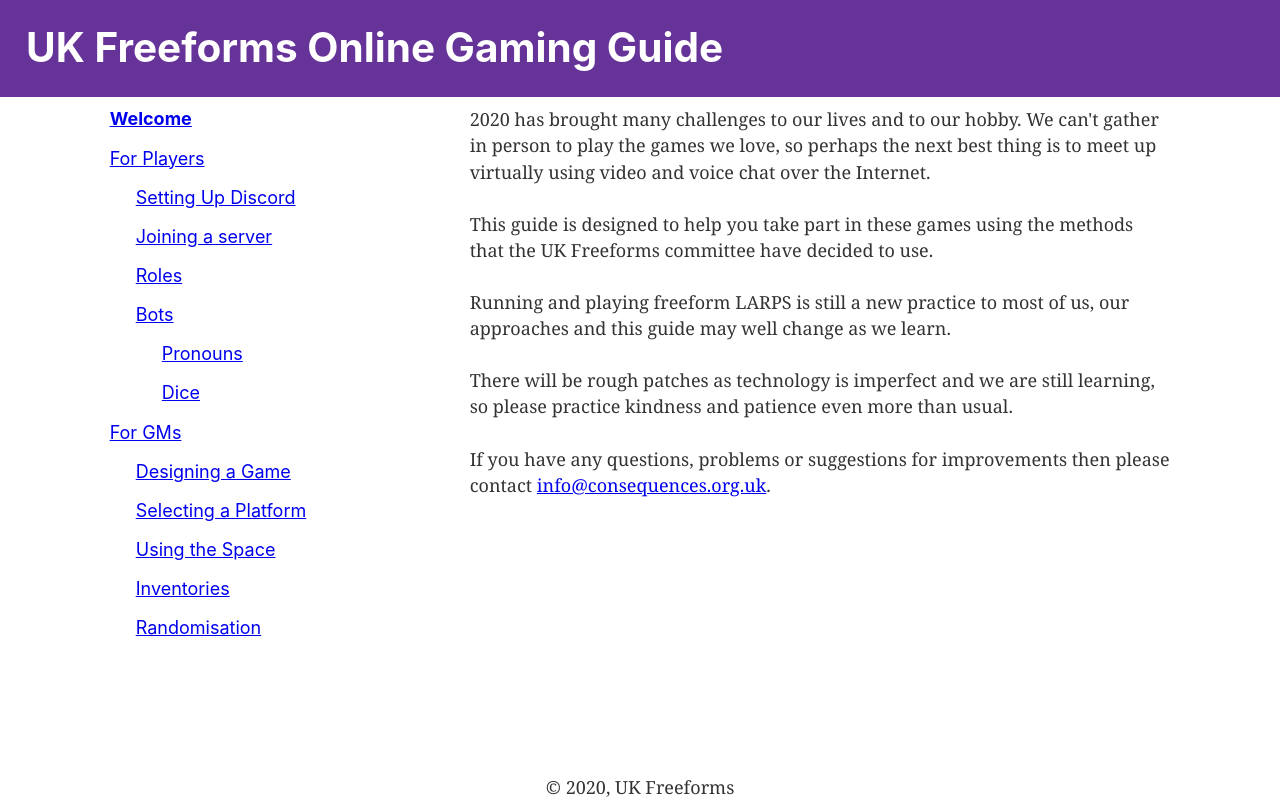
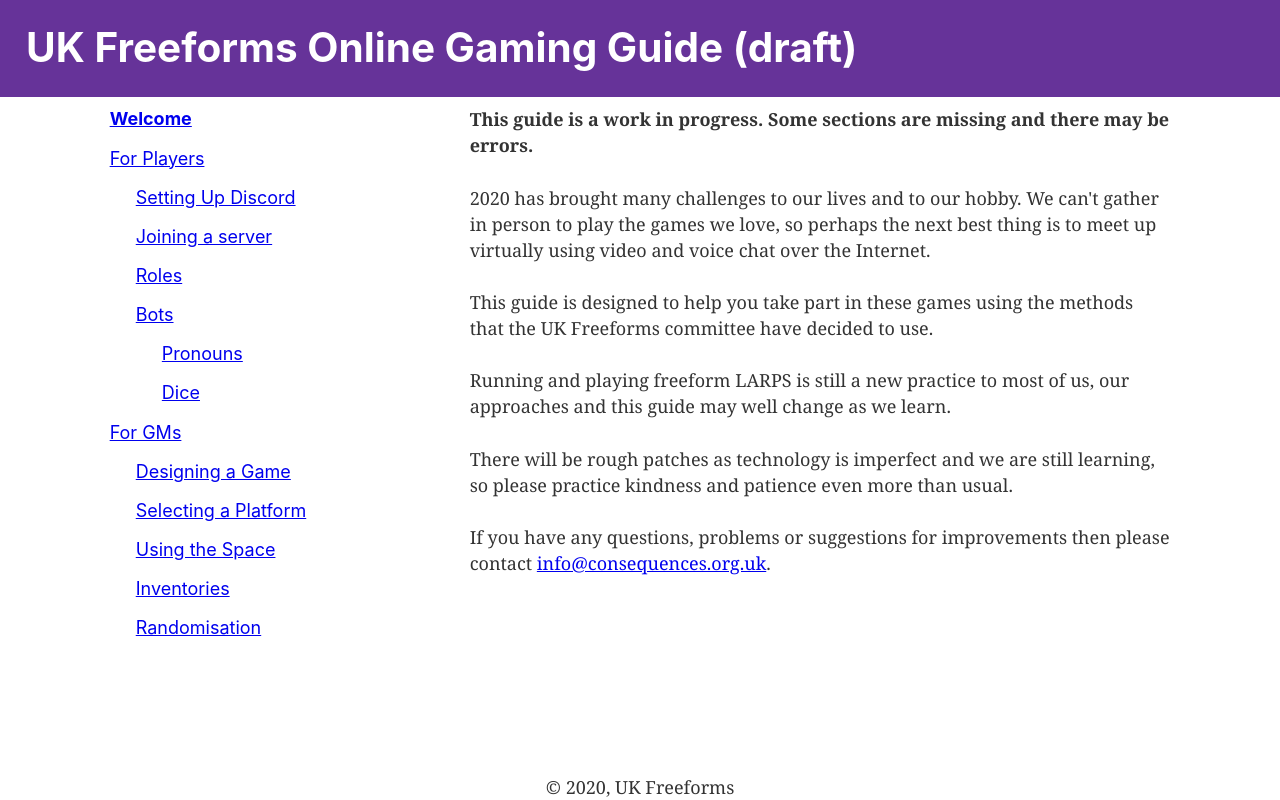
Before and after one commit to dorward/online-gaming, a Gatsby site: page / in a window 1280 px wide. Built offline with nearby package versions, Linux system fonts and the light colour scheme; Gatsby itself is replaced by a stand-in of ours.

Commit message:
Make it clear this is a draft

```diff
--- a/gatsby-config.js
+++ b/gatsby-config.js
@@ -1,6 +1,6 @@
 module.exports = {
 	siteMetadata: {
-		title: "UK Freeforms Online Gaming Guide",
+		title: "UK Freeforms Online Gaming Guide (draft)",
 		description: "A guide to online LARPS using Discord with the UK Freeforms Community",
 		author: "@dorward",
 	},
--- a/src/markdown-pages/001-players.md
+++ b/src/markdown-pages/001-players.md
@@ -3,3 +3,5 @@ slug: "/players"
 title: "For Players"
 section: true
 ---
+
+This page is currently blank.
--- a/src/pages/index.js
+++ b/src/pages/index.js
@@ -9,6 +9,7 @@ const IndexPage = () => {
 	return (
 		<Layout>
 			<SEO title="Home" />
+			<p><strong>This guide is a work in progress. Some sections are missing and there may be errors.</strong></p>
 			<p>2020 has brought many challenges to our lives and to our hobby. We can't gather in person to play the games we love, so perhaps the next best thing is to meet up virtually using video and voice chat over the Internet.</p>
 			<p>This guide is designed to help you take part in these games using the methods that the UK Freeforms committee have decided to use.</p>
 			<p>Running and playing freeform LARPS is still a new practice to most of us, our approaches and this guide may well change as we learn.</p>
```
